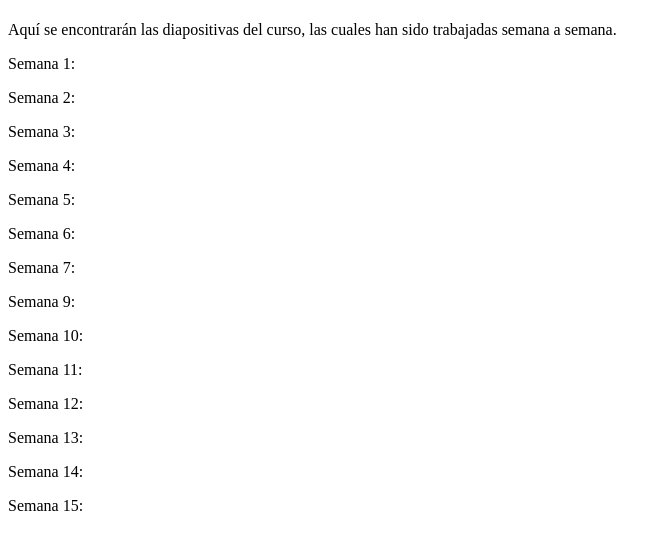
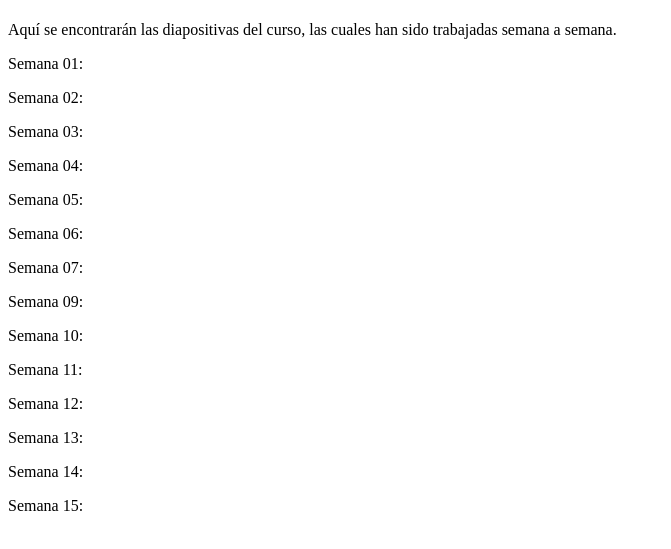
Before and after one commit to csalinasz/clasesUP_Nive, a plain HTML site: page index.html in a window 1280 px wide. Shown: the part 59-608 px from the top of the page, without its empty margins (0-671 px from the left). Drawn offline with Linux system fonts and the light colour scheme.

Commit message:
Update week labels in index.html

```diff
--- a/index.html
+++ b/index.html
@@ -7,14 +7,14 @@
 <body>
     <h1> Nivelación en matemáticas </h1>
     <p>Aquí se encontrarán las diapositivas del curso, las cuales han sido trabajadas semana a semana.</p>
-    <p>Semana 1: </p>
-    <p>Semana 2: </p>
-    <p>Semana 3: </p>
-    <p>Semana 4: </p>
-    <p>Semana 5: </p>
-    <p>Semana 6: </p>
-    <p>Semana 7: </p>
-    <p>Semana 9: </p>
+    <p>Semana 01: </p>
+    <p>Semana 02: </p>
+    <p>Semana 03: </p>
+    <p>Semana 04: </p>
+    <p>Semana 05: </p>
+    <p>Semana 06: </p>
+    <p>Semana 07: </p>
+    <p>Semana 09: </p>
     <p>Semana 10: </p>
     <p>Semana 11: </p>
     <p>Semana 12: </p>
```
